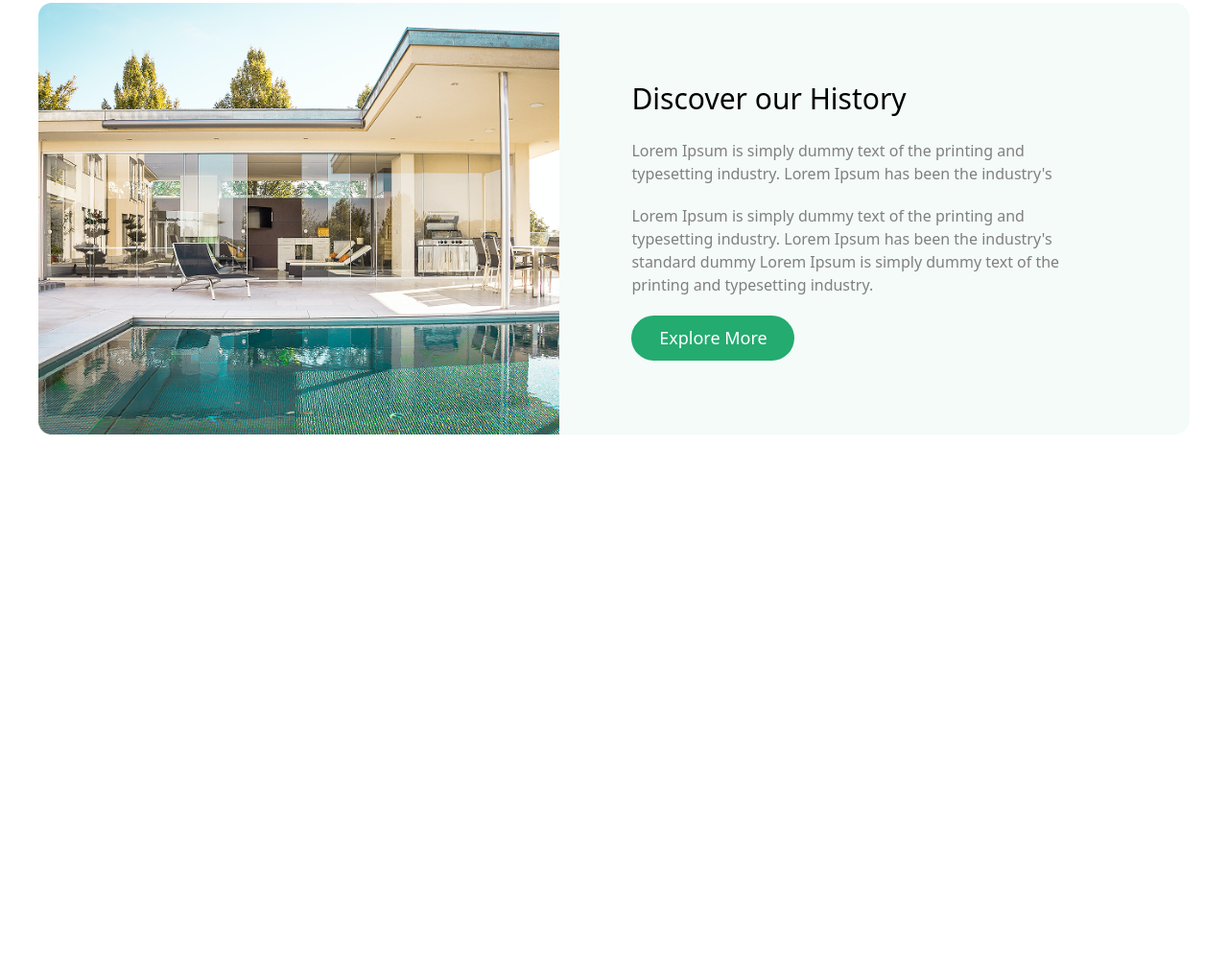
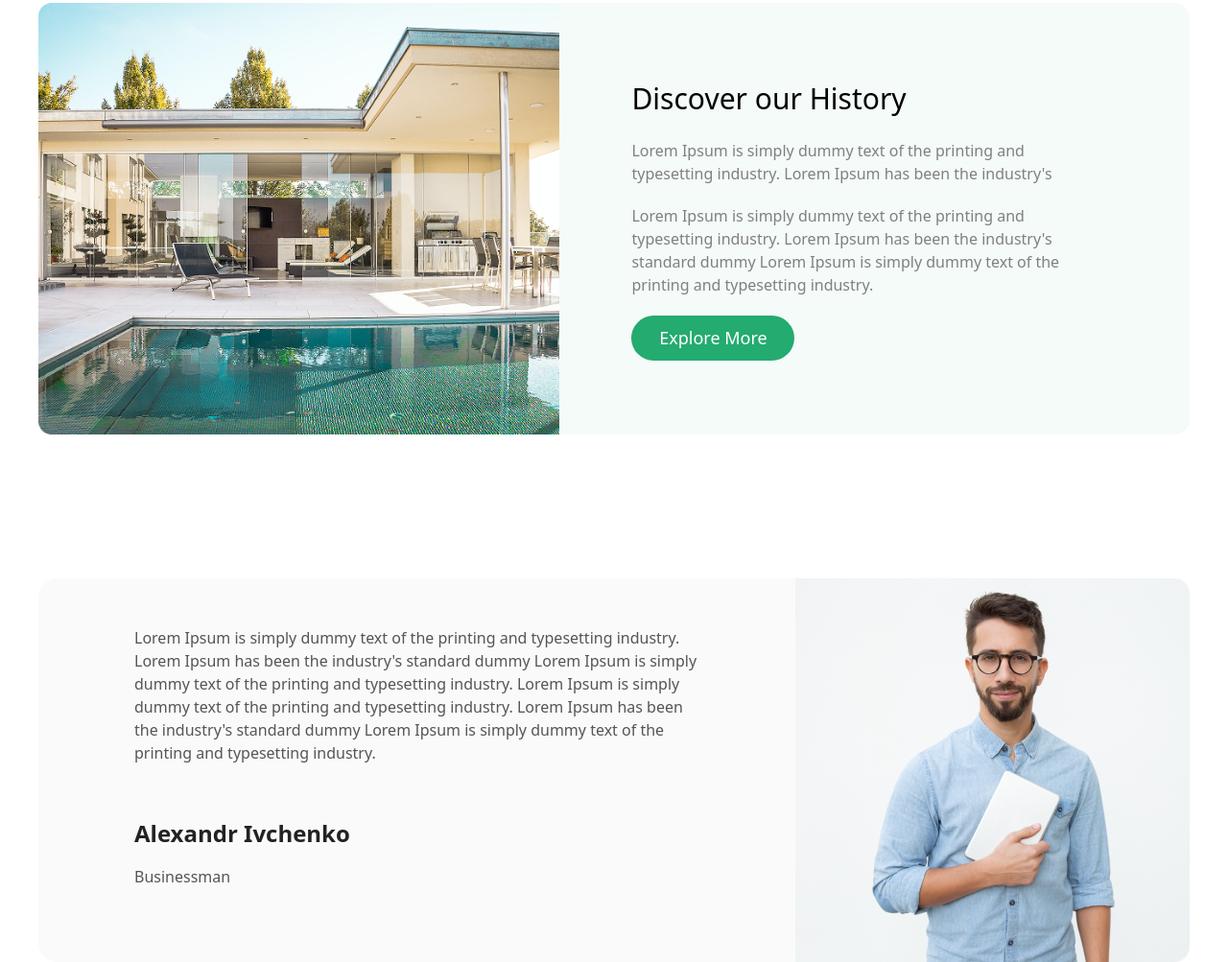
Before and after one commit to rxmnw/BRANCHES, a website: page src/index.html in a window 1280 px wide. Shown: the part 2195-3198 px from the top of the page at 96% size. Before the commit the page ends 2648 px from the top, so only its background shows below. Drawn offline with Linux system fonts and the light colour scheme; files whose address does not match are found by name.

Commit message:
section5p2

```diff
--- a/src/index.html
+++ b/src/index.html
@@ -239,7 +239,29 @@
         </aside>
     </div>
 </section>
-
+ <section
+        class="max-w-300 m-auto flex flex-col lg:flex-row lg:mt-[150px] mt-[50px] items-stretch bg-[#FAFAFA] rounded-[20px]"
+      >
+        <aside class="flex flex-col gap-[15px] lg:p-[50px_100px] p-[20px]">
+          <p class="text-[#555555]">
+            <i class="fa-solid fa-quote-left text-[#24AB70]"></i>Lorem Ipsum is
+            simply dummy text of the printing and typesetting industry. Lorem
+            Ipsum has been the industry's standard dummy Lorem Ipsum is simply
+            dummy text of the printing and typesetting industry. Lorem Ipsum is
+            simply dummy text of the printing and typesetting industry. Lorem
+            Ipsum has been the industry's standard dummy Lorem Ipsum is simply
+            dummy text of the printing and typesetting industry.<i
+              class="fa-solid fa-quote-right text-[#24AB70]"
+            ></i>
+          </p>
+          <br />
+          <h1 class="text-[#222222] text-[24px] font-semibold">
+            Alexandr Ivchenko
+          </h1>
+          <p class="text-[#555555]">Businessman</p>
+        </aside>
+        <img src="./Mask (1).png" alt="" />
+      </section>
 
 </main>
 </body>
```
Also changed, not shown: src/Mask (1).png (added), src/output.css.
